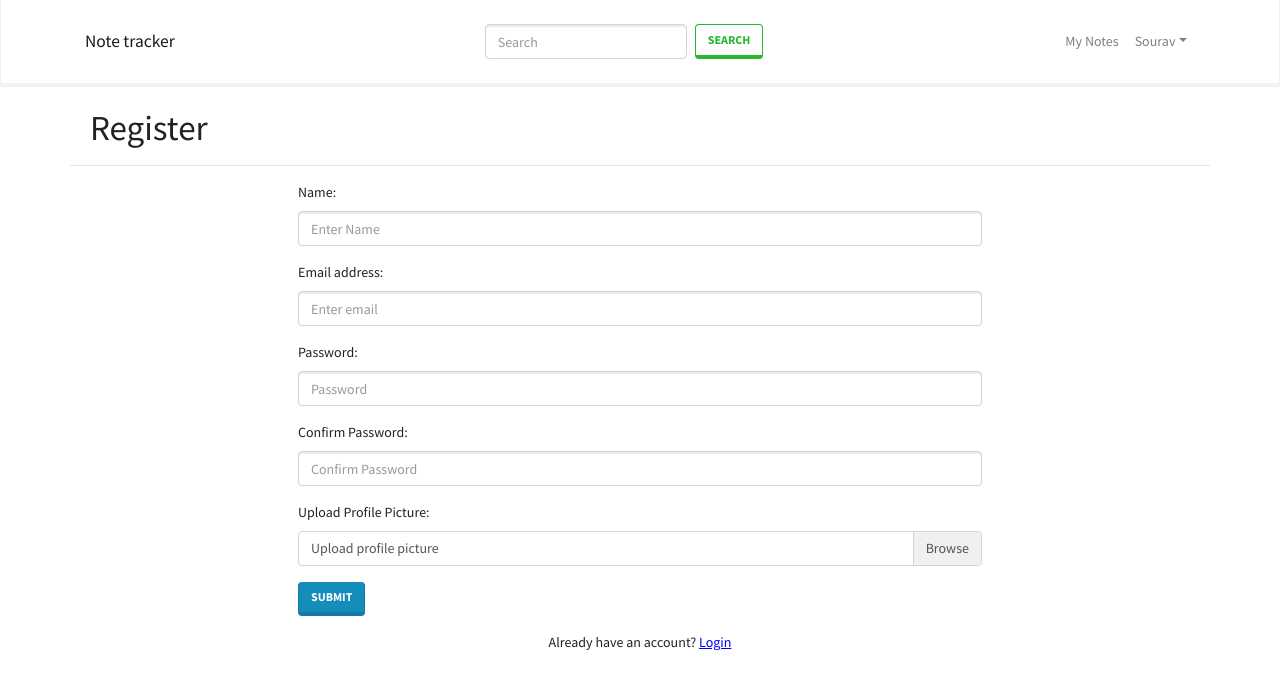
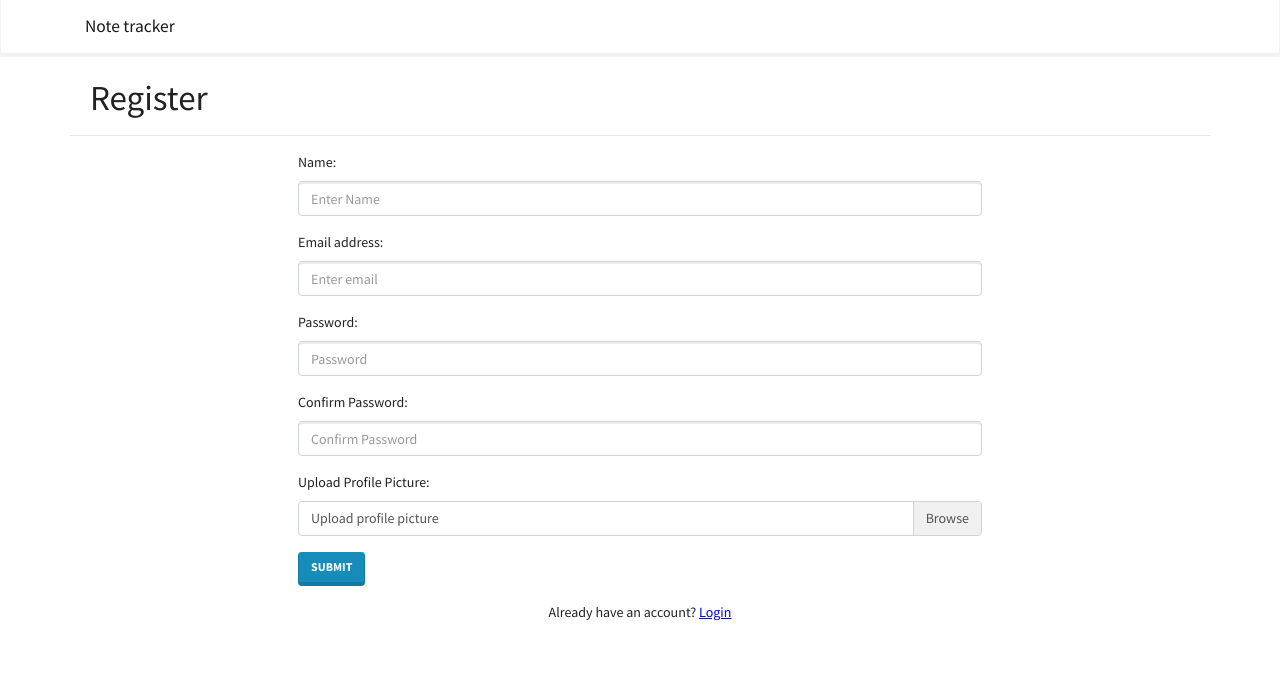
Before and after one commit to Souravds/Note-tracker-MERN, a React (Create React App) app in the folder client/: page /register in a window 1280 px wide. Shown: the top 690 px of the page. Built offline with nearby package versions, Linux system fonts and the light colour scheme.

Commit message:
Restructuring
Restructuring

```diff
--- a/client/src/components/Header/Header.js
+++ b/client/src/components/Header/Header.js
@@ -1,4 +1,4 @@
-import React from "react";
+import React, { useEffect } from "react";
 import {
   Button,
   Container,
@@ -22,6 +22,8 @@ const Header = ({ setsearch }) => {
     dispatch(logout());
     history.push("/");
   };
+
+  useEffect(() => {}, [userInfo]);
   return (
     <Navbar bg="light" expand="lg" varient="dark">
       <Container>
@@ -30,6 +32,7 @@ const Header = ({ setsearch }) => {
         </Navbar.Brand>
         <Navbar.Toggle aria-controls="navbarScroll" />
         <Navbar.Collapse id="navbarScroll">
+          {userInfo && (
             <Form className="ml-auto d-flex py-3">
               <FormControl
                 type="search"
@@ -40,17 +43,22 @@ const Header = ({ setsearch }) => {
               />
               <Button variant="outline-success">Search</Button>
             </Form>
+          )}
           <Nav className="ml-auto" style={{ maxHeight: "100px" }} navbarScroll>
+            {userInfo && (
+              <>
                 <Nav.Link>
                   <Link to="/notes">My Notes</Link>
                 </Nav.Link>
-            <NavDropdown title="Sourav" id="navbarScrollingDropdown">
+                <NavDropdown title={userInfo.name} id="navbarScrollingDropdown">
                   <NavDropdown.Item>My profile</NavDropdown.Item>
                   <NavDropdown.Divider />
                   <NavDropdown.Item onClick={logoutHandler}>
                     Logout
                   </NavDropdown.Item>
                 </NavDropdown>
+              </>
+            )}
           </Nav>
         </Navbar.Collapse>
       </Container>
--- a/client/src/screens/LandingPage/LandingPage.js
+++ b/client/src/screens/LandingPage/LandingPage.js
@@ -1,17 +1,20 @@
-// import { useEffect } from "react";
+import { useEffect } from "react";
 import { Button } from "react-bootstrap";
-import { Link } from "react-router-dom";
+import { useSelector } from "react-redux";
+import { Link, useHistory } from "react-router-dom";
 
 export const LandingPage = () => {
-  //GET THE USERINFO FROM LOCAL STORAGE
-  // useEffect(() => {
-  //   const userInfo = localStorage.getItem("userInfo");
+  //GRAB USERINFO STATE
+  const userLogin = useSelector((state) => state.userLogin);
+  const { userInfo } = userLogin;
 
-  //   //IF USER FOUND GO TO MYNOTES
-  //   if (userInfo) {
-  //     history.push("/notes");
-  //   }
-  // }, [history]);
+  const history = useHistory();
+  useEffect(() => {
+    //IF USER FOUND GO TO MYNOTES
+    if (userInfo) {
+      history.push("/notes");
+    }
+  }, [history]);
 
   return (
     <div
--- a/client/src/screens/MyNotes/MyNotes.js
+++ b/client/src/screens/MyNotes/MyNotes.js
@@ -7,6 +7,7 @@ import { useDispatch, useSelector } from "react-redux";
 import { deleteNoteAction, listNotes } from "../../actions/notesActions";
 import Loading from "../../components/Loading";
 import ErrorMessage from "../../components/ErrorMessage";
+import ReactMarkdown from "react-markdown";
 
 const MyNotes = ({ search }) => {
   //GRAB NOTES
@@ -14,7 +15,7 @@ const MyNotes = ({ search }) => {
   const noteList = useSelector((state) => state.noteList);
   const { loading, notes, error } = noteList;
 
-  //GRAB USERINFO
+  //GRAB USERINFO STATE
   const userLogin = useSelector((state) => state.userLogin);
   const { userInfo } = userLogin;
 
@@ -105,7 +106,7 @@ const MyNotes = ({ search }) => {
                 <Card.Body>
                   <Badge variant="success">{note.category}</Badge>
                   <blockquote className="blockquote mb-0">
-                    <p> {note.content} </p>
+                    <ReactMarkdown>{note.content}</ReactMarkdown>
                     <footer className="blockquote-footer">
                       Created on{" "}
                       <cite title="Source Title">
```
Lines whose indentation alone changed are shown as unchanged.
